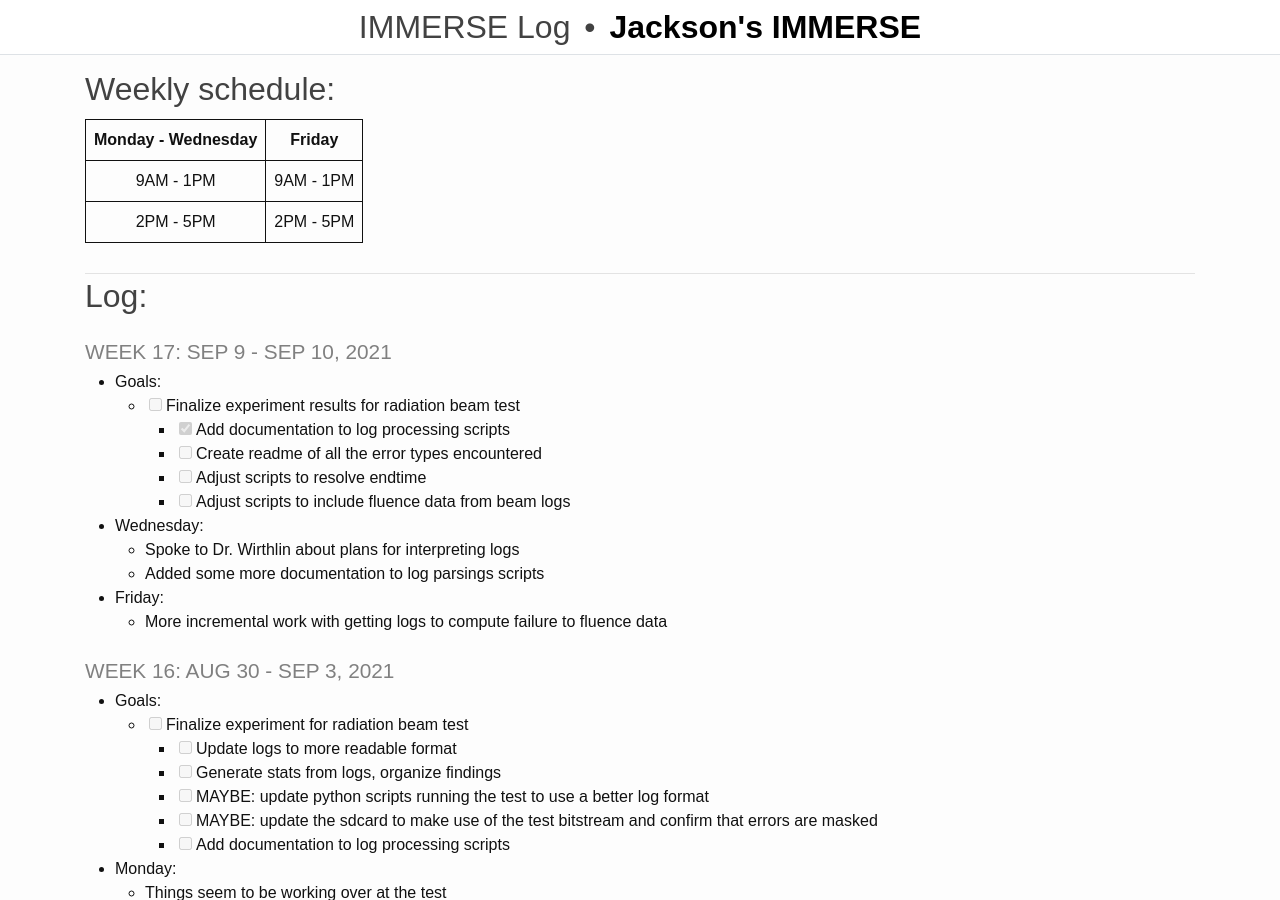
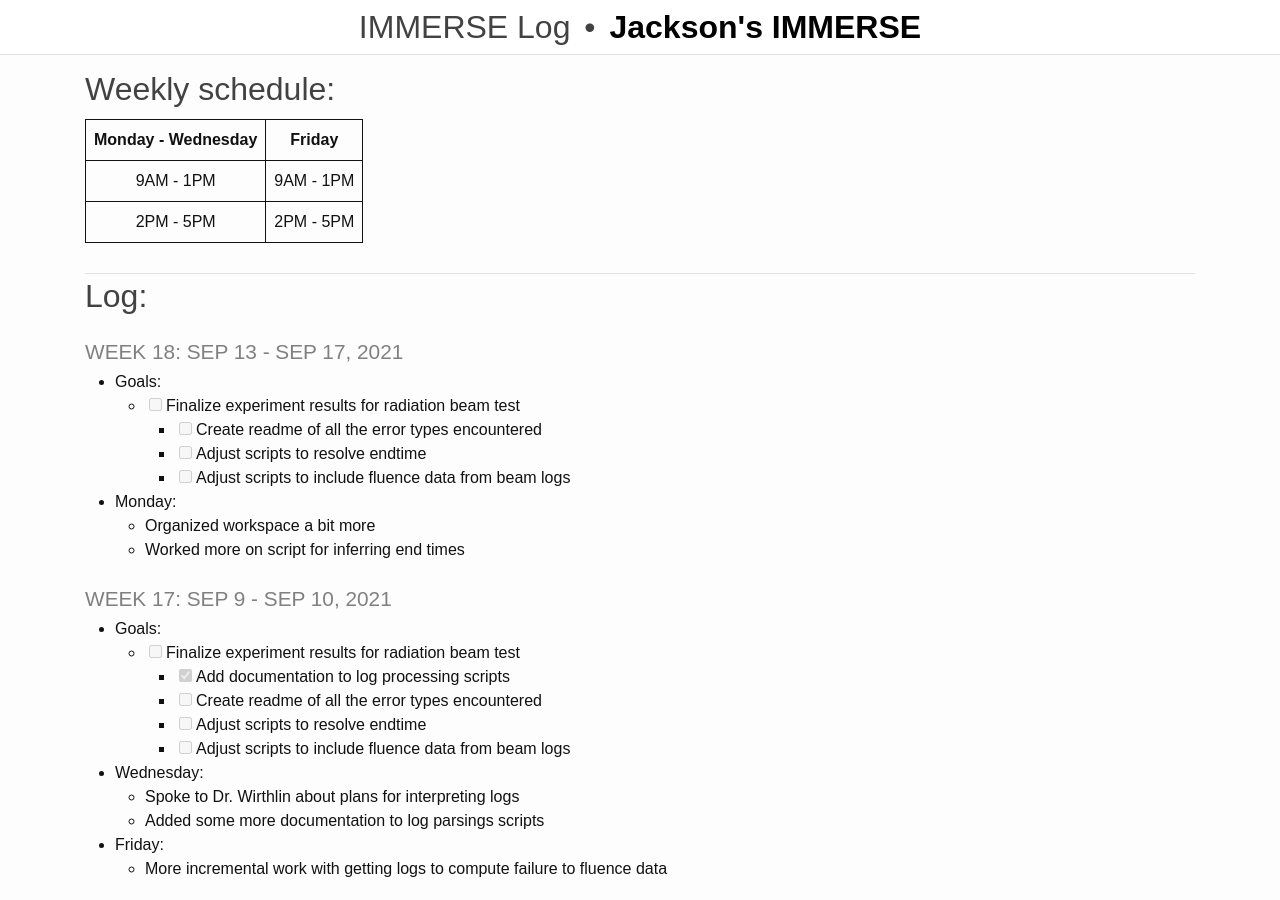
Before and after one commit to rjsmith1999/IMMERSE, a Jekyll site: the page built from _pages/log.md, in a window 1280 px wide and 900 px high. Built offline with Jekyll 4.4.1, drawn with Linux system fonts in a browser that asks for light colours.

Commit message:
Update Log

```diff
--- a/_pages/log.md
+++ b/_pages/log.md
@@ -13,6 +13,17 @@ title: IMMERSE Log
 
 -------------------
 ## Log:
+
+### Week 18: Sep 13 - Sep 17, 2021
+* **Goals**:
+  - [ ] Finalize experiment results for radiation beam test
+    - [ ] Create readme of all the error types encountered
+    - [ ] Adjust scripts to resolve endtime
+    - [ ] Adjust scripts to include fluence data from beam logs
+
+* **Monday**:
+  - Organized workspace a bit more
+  - Worked more on script for inferring end times
 
 ### Week 17: Sep 9 - Sep 10, 2021
 * **Goals**:
```
